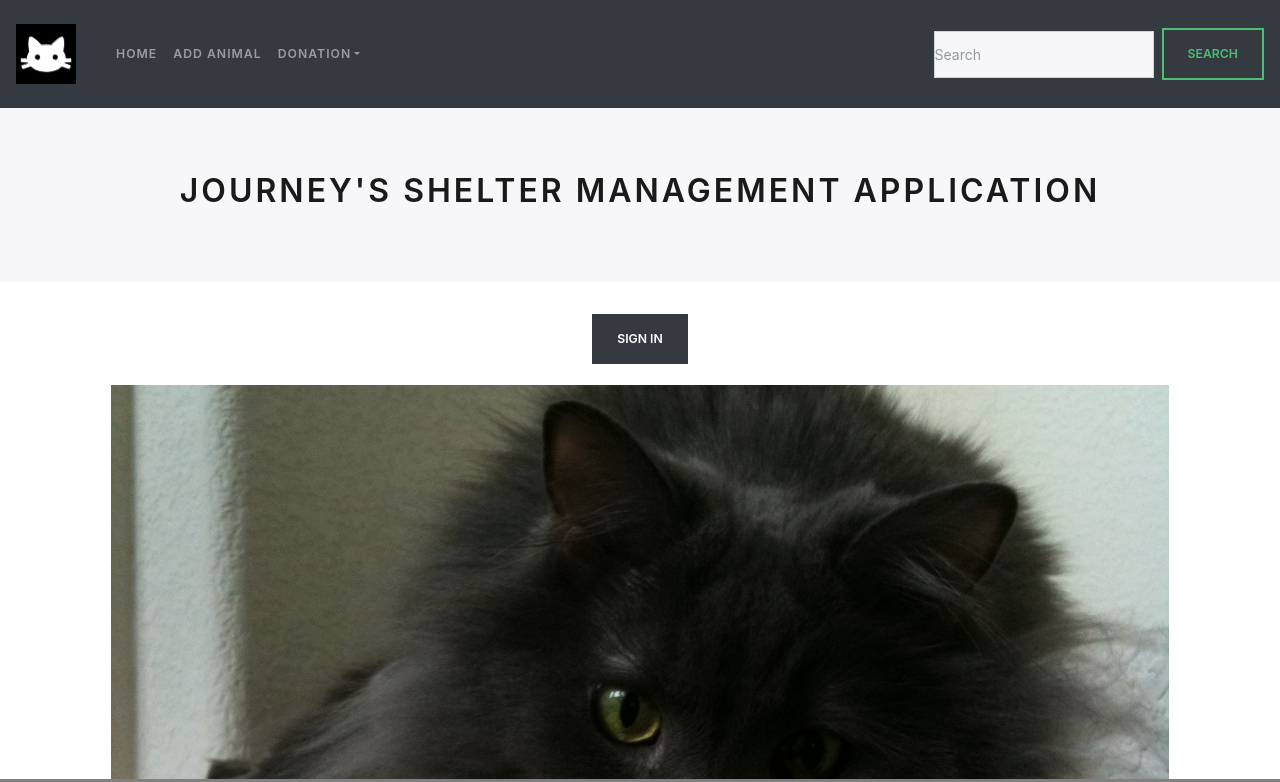
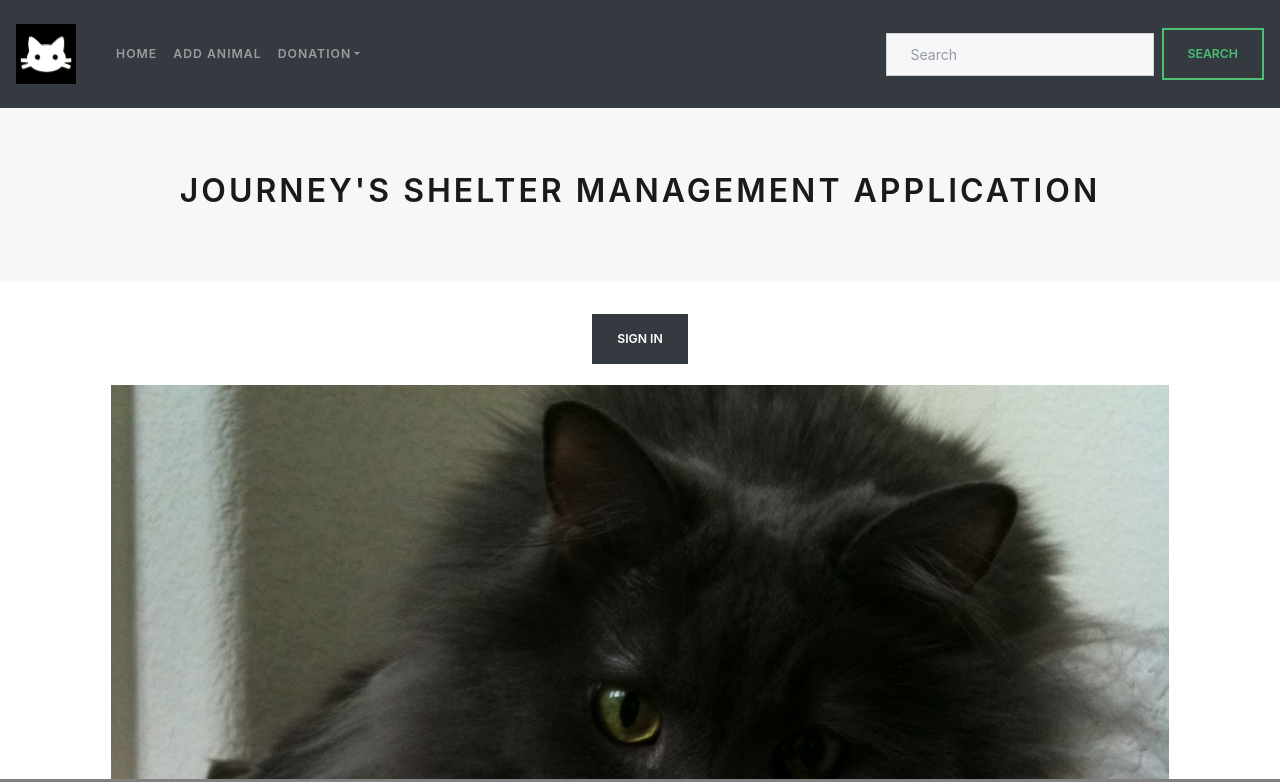
Before and after one commit to zoe-gonzales/shelter-manager, a React (Create React App) app in the folder client/: page / in a window 1280 px wide. Shown: the top 782 px of the page. Built offline with nearby package versions, Linux system fonts and the light colour scheme; no server answers; what auth0-js would draw is missing.

Commit message:
Update AddAnimalForm css

```diff
--- a/client/src/components/AddAnimalForm/style.css
+++ b/client/src/components/AddAnimalForm/style.css
@@ -3,5 +3,5 @@
 }
 
 .form-control {
-    padding: 0;
+    height: calc(92% - 85px);
 }
```
